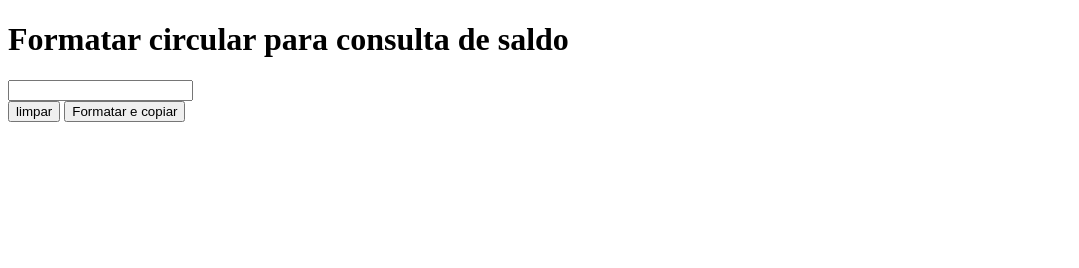
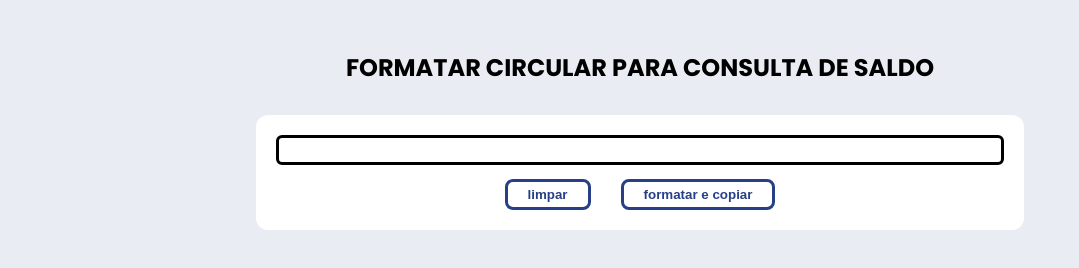
Before and after one commit to davibarbosadev/ponto-da-moda-circular, a plain HTML site: page index.html in a window 1280 px wide. Shown: the whole page, without its empty margins (0-1079 px from the left). Drawn offline with Linux system fonts and the light colour scheme.

Commit message:
create css

```diff
--- /dev/null
+++ b/css/style.css
@@ -0,0 +1,67 @@
+@import url("https://fonts.googleapis.com/css2?family=Poppins:ital,wght@0,100;0,200;0,300;0,400;0,500;0,600;0,700;0,800;0,900;1,100;1,200;1,300;1,400;1,500;1,600;1,700;1,800;1,900&display=swap");
+
+* {
+    padding: 0;
+    margin: 0;
+    box-sizing: border-box;
+}
+
+html {
+    font-size: 62.5%;
+    font-family: "Poppins", "sans-serif";
+}
+
+body {
+    padding-top: 5rem;
+    /* max-width: 144rem; */
+    background-color: #e9ecf3;
+}
+
+.title-page {
+    text-align: center;
+    text-transform: uppercase;
+    font-size: 2.4rem;
+}
+
+.form {
+    width: 60%;
+    padding: 2rem;
+    margin: 3rem auto;
+    display: flex;
+    flex-direction: column;
+    align-items: center;
+    gap: 1.4rem;
+    border-radius: 1.2rem;
+    background-color: #ffffff;
+}
+
+.form input[type=text] {
+    width: 100%;
+    height: 3rem;
+    border: 3px solid #000;
+    border-radius: .6rem;
+}
+
+.btns-container {
+    display: flex;
+    gap: 3rem;
+}
+
+.btn {
+    padding: .5rem 2rem;
+    border: 3px solid #273f87;
+    border-radius: .8rem;
+    background-color: #fff;
+    color: #273f87;
+    font-weight: bold;
+    cursor: pointer;
+}
+
+.btn:hover {
+    background-color: #273f87;
+    color: #fff;
+}
+
+.btn:active {
+    transform: scale(.9);
+}
--- a/index.html
+++ b/index.html
@@ -3,15 +3,16 @@
 <head>
     <meta charset="UTF-8">
     <meta name="viewport" content="width=device-width, initial-scale=1.0">
+    <link rel="stylesheet" href="css/style.css">
     <title>PONTO DA MODA - CIRCULAR</title>
 </head>
 <body>
-    <h1 class="title-page">Formatar circular para consulta de saldo</h1>
-    <form>
+    <h1 class="title-page">formatar circular para consulta de saldo</h1>
+    <form class="form">
         <input type="text">
         <div class="btns-container">
             <input class="btn" type="button" value="limpar">
-            <input class="btn" type="submit" value="Formatar e copiar">
+            <input class="btn btn-submit" type="submit" value="formatar e copiar">
         </div>
     </form>
 </body>
```
